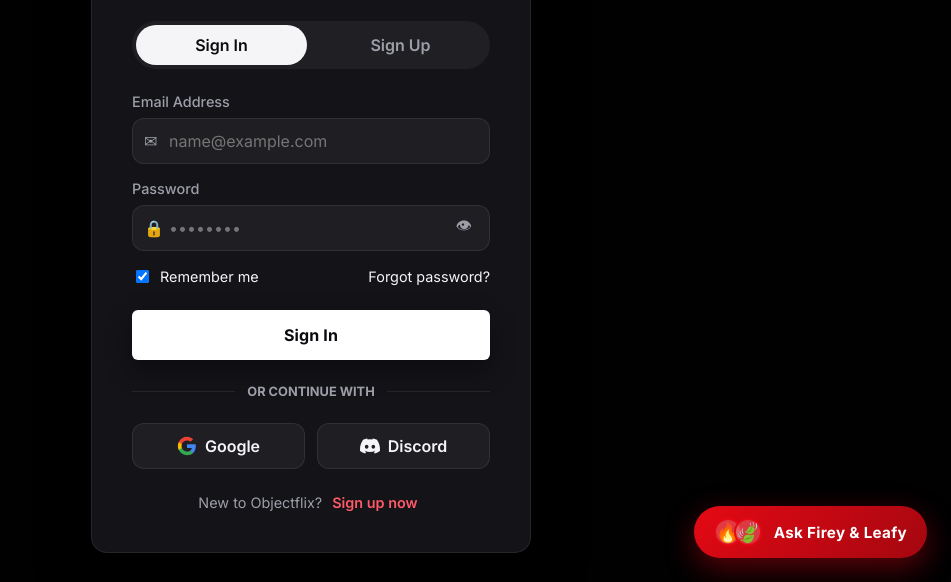
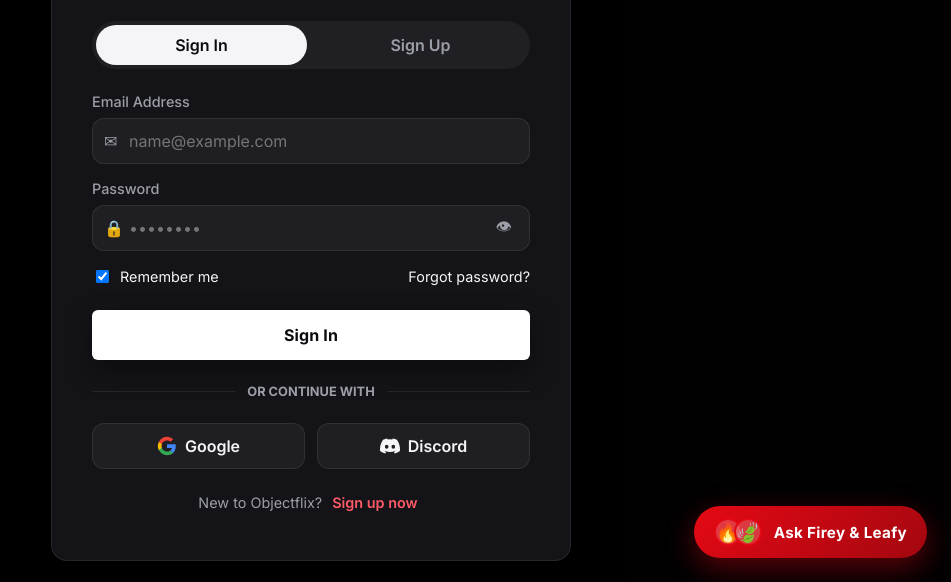
Before and after one commit to Boblinh/Objectflix, a website: page index.html in a window 1280 px wide. Shown: the part 218-800 px from the top of the page, without its empty margins (329-1280 px from the left). Drawn offline with Linux system fonts and the light colour scheme.

Commit message:
Make auth card wider: 520px / 90vw with 48px vertical padding

```diff
--- a/styles.css
+++ b/styles.css
@@ -1576,8 +1576,8 @@ h1 {
 .auth-card {
   position: relative;
   z-index: 1;
-  width: min(440px, 100%);
-  padding: 40px;
+  width: min(520px, 90vw);
+  padding: 48px 40px;
   border: 1px solid var(--border);
   border-radius: var(--radius-lg);
   background: #131318;
```
